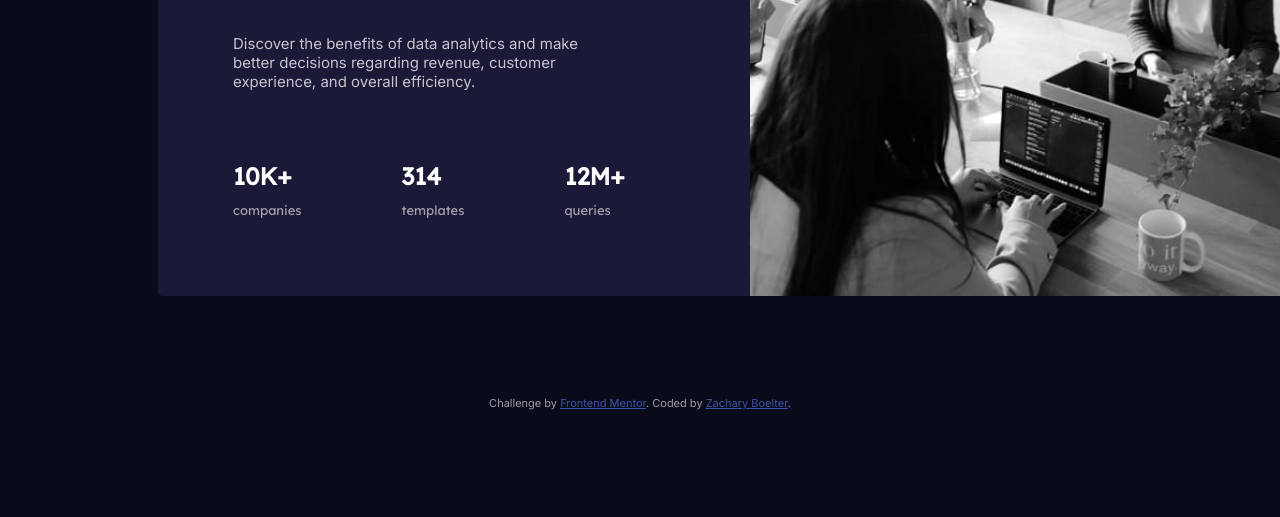
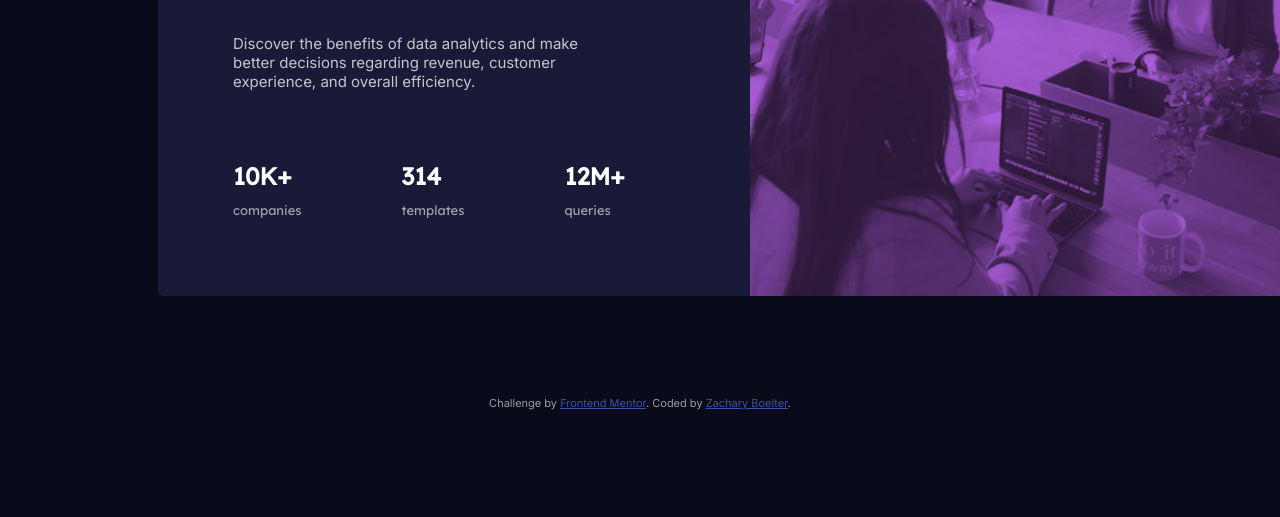
Before and after one commit to zacharyboelter/stats-preview-card-component, a plain HTML site: page index.html in a window 1280 px wide. Shown: the part 283-800 px from the top of the page. Drawn offline with Linux system fonts and the light colour scheme.

Commit message:
color overlay on image!

```diff
--- a/styles.css
+++ b/styles.css
@@ -50,10 +50,15 @@ body{
 img {
     /* width: 640px; */
     height: 100%;
-    background: linear-gradient(hsl(277, 64%, 61%), hsl(277, 64%, 61%)), url(./images/image-header-desktop.jpg);
+    mix-blend-mode: multiply;
+    opacity: 0.75;
     border-radius: 0 5px 5px 0;
+}
 
+.wrapper-right {
+    background-color: hsl(277, 64%, 61%);
 }
+
 .metrics{
     font-family: 'Lexend Deca', sans-serif;
     font-weight: 900;
```
